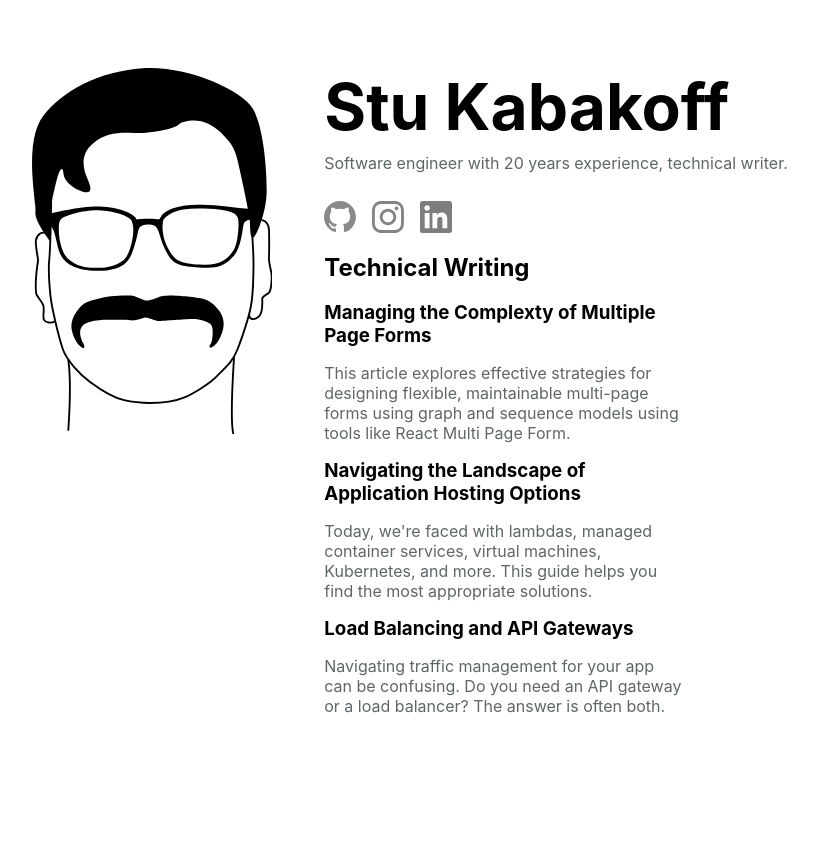
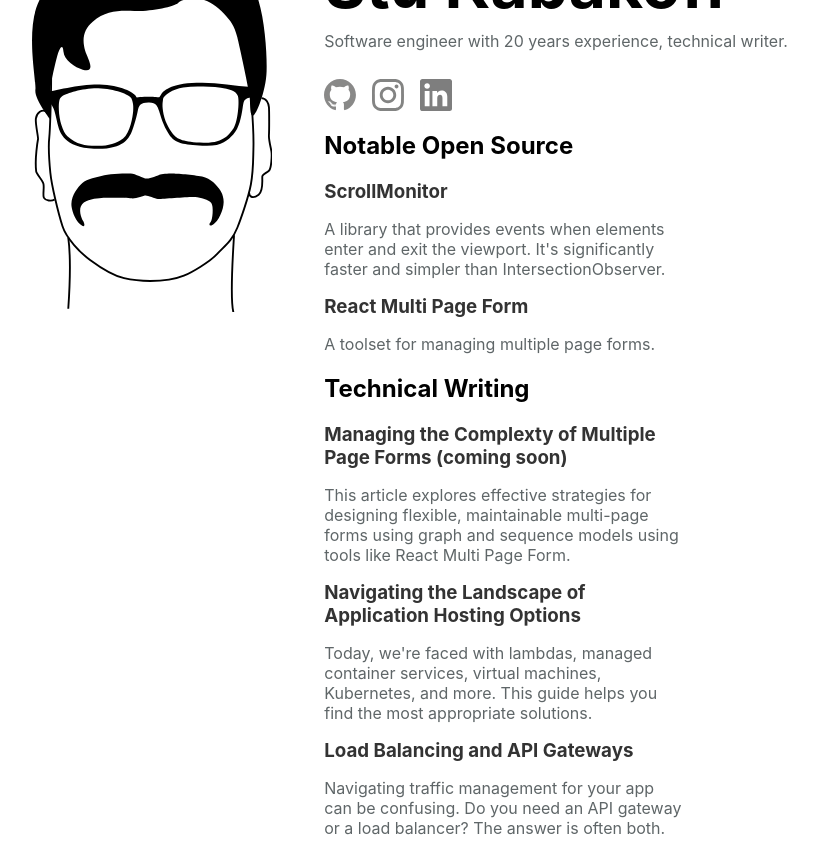
Before and after one commit to stutrek/stukabakoff.com, a Next.js app: page / in a window 1280 px wide. Shown: the whole page, without its empty margins (220-1038 px from the left). Before the commit the page ends 800 px from the top, so only its background shows below. Built offline with nearby package versions, Linux system fonts and the light colour scheme.

Commit message:
added open source, new dockerfile

```diff
--- a/next.config.js
+++ b/next.config.js
@@ -5,6 +5,7 @@ import * as shiki from 'shiki';
 
 /** @type {import('next').NextConfig} */
 const nextConfig = {
+    output: 'standalone',
     // Configure `pageExtensions` to include markdown and MDX files
     pageExtensions: ['js', 'jsx', 'md', 'mdx', 'ts', 'tsx'],
     // Optionally, add any other Next.js config below
--- a/src/app/page.tsx
+++ b/src/app/page.tsx
@@ -1,20 +1,23 @@
-import Image from 'next/image';
 import face from '../../public/svg/self.svg';
 
 import githubLogo from '../../public/svg/github.svg';
 import instagramLogo from '../../public/svg/instagram.svg';
 import linkedInLogo from '../../public/svg/linkedin.svg';
 
-import Writing from './writing.md';
+import Text from './text.md';
 
 import styles from '../styles/Home.module.css';
-
 export default function Home() {
     return (
         <div className="centered">
             <div className={styles.container}>
                 <div className={styles.face}>
-                    <Image src={face} alt="" />
+                    <img
+                        src={face.src}
+                        width={face.width}
+                        height={face.height}
+                        alt=""
+                    />
                 </div>
                 <div className={styles.name}>
                     <h1>Stu Kabakoff</h1>
@@ -28,25 +31,35 @@ export default function Home() {
                         className={styles.logo}
                         href="https://github.com/stutrek"
                     >
-                        <Image src={githubLogo} alt="GitHub" />
+                        <img
+                            src={githubLogo.src}
+                            width={githubLogo.width}
+                            height={githubLogo.height}
+                            alt="GitHub"
+                        />
                     </a>
 
                     <a
                         className={styles.logo}
                         href="https://instagram.com/stutrek"
                     >
-                        <Image src={instagramLogo} alt="Instagram" />
+                        <img
+                            src={instagramLogo.src}
+                            width={instagramLogo.width}
+                            height={instagramLogo.height}
+                            alt="Instagram"
+                        />
                     </a>
 
                     <a
                         className={styles.logo}
                         href="https://www.linkedin.com/in/stu-kabakoff"
                     >
-                        <Image src={linkedInLogo} alt="LinkedIn" />
+                        <img src={linkedInLogo.src} alt="LinkedIn" />
                     </a>
                 </div>
                 <div className={styles.writing}>
-                    <Writing />
+                    <Text />
                 </div>
             </div>
         </div>
--- a/src/app/writing.md
+++ b/src/app/text.md
@@ -1,6 +1,17 @@
+## Notable Open Source
+
+### [ScrollMonitor](https://github.com/stutrek/scrollmonitor)
+
+A library that provides events when elements enter and exit the viewport. It's significantly faster and simpler than IntersectionObserver.
+
+### [React Multi Page Form](https://stutrek.github.io/react-multi-page-form/)
+
+A toolset for managing multiple page forms.
+
 ## Technical Writing
 
-### [Managing the Complexty of Multiple Page Forms](asdf)
+
+### Managing the Complexty of Multiple Page Forms (coming soon)
 
 This article explores effective strategies for designing flexible, maintainable multi-page forms using graph and sequence models using tools like React Multi Page Form.
 
--- a/src/styles/Home.module.css
+++ b/src/styles/Home.module.css
@@ -73,10 +73,11 @@
     padding: 0 20px;
     grid-area: d;
 }
-.writing h2 {
+.writing h2:first-child {
     margin-top: 0;
 }
 .writing h3 {
+    color: #333333;
     margin: 0;
 }
 .container p {
```
Also changed, not shown: 1 other file (tests, documents, lock files or other folders).
